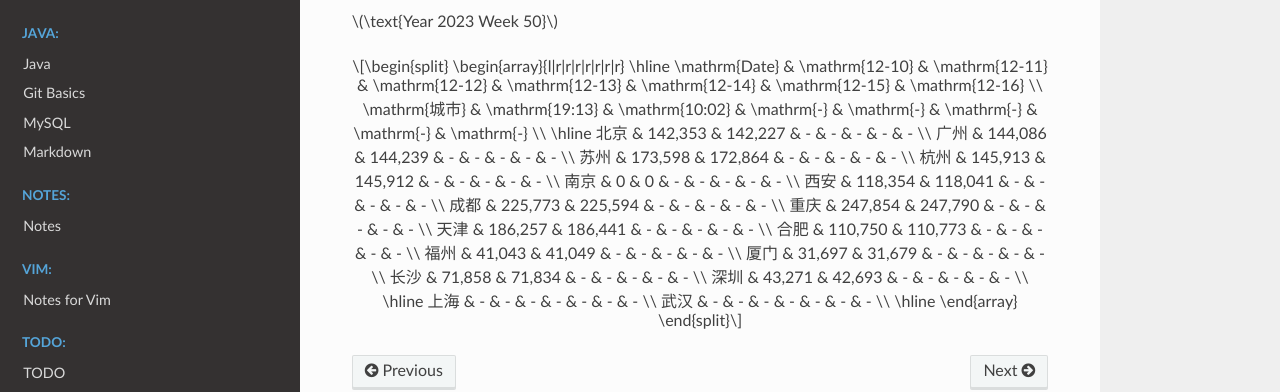
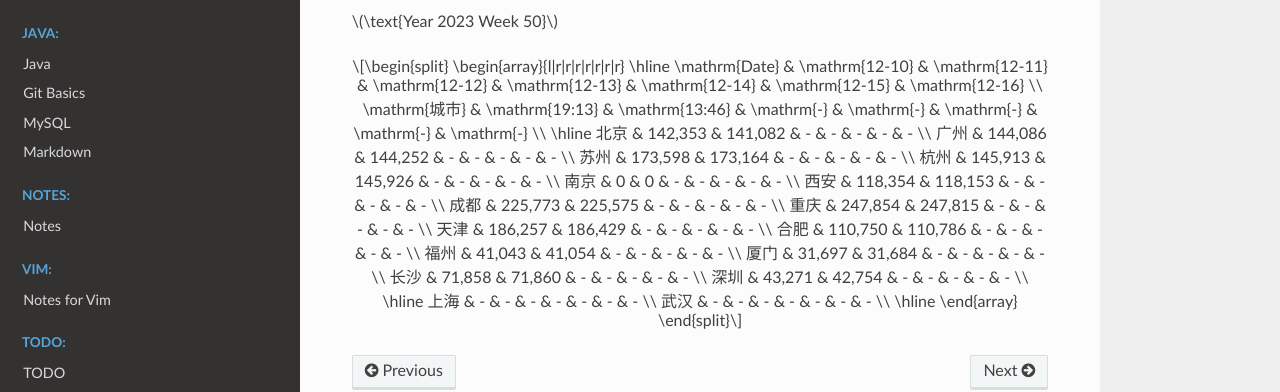
Before and after one commit to Pyrad/pyradnotes, a Sphinx documentation site: the page built from source/RealEstate/resalenumbers2023.md, in a window 1280 px wide and 900 px high, scrolled down 20147 px. Shown: the part 380-772 px from the top of the window. Built offline with Sphinx 7.4.7 and the Read the Docs theme 2.0.0, drawn with Linux system fonts in a browser that asks for light colours; a script that is not in the unit is left out.

Commit message:
Realestate Update resale numbers 2023-12-11 13:46

```diff
--- a/source/RealEstate/resalenumbers2023.md
+++ b/source/RealEstate/resalenumbers2023.md
@@ -1314,22 +1314,22 @@ $$
 \begin{array}{l|r|r|r|r|r|r|r}
 \hline
 \mathrm{Date} & \mathrm{12-10} & \mathrm{12-11} & \mathrm{12-12} & \mathrm{12-13} & \mathrm{12-14} & \mathrm{12-15} & \mathrm{12-16} \\
-\mathrm{城市} & \mathrm{19:13} & \mathrm{10:02} & \mathrm{-} & \mathrm{-} & \mathrm{-} & \mathrm{-} & \mathrm{-} \\
+\mathrm{城市} & \mathrm{19:13} & \mathrm{13:46} & \mathrm{-} & \mathrm{-} & \mathrm{-} & \mathrm{-} & \mathrm{-} \\
 \hline
-北京 & 142,353 & 142,227 & - & - & - & - & - \\
-广州 & 144,086 & 144,239 & - & - & - & - & - \\
-苏州 & 173,598 & 172,864 & - & - & - & - & - \\
-杭州 & 145,913 & 145,912 & - & - & - & - & - \\
+北京 & 142,353 & 141,082 & - & - & - & - & - \\
+广州 & 144,086 & 144,252 & - & - & - & - & - \\
+苏州 & 173,598 & 173,164 & - & - & - & - & - \\
+杭州 & 145,913 & 145,926 & - & - & - & - & - \\
 南京 & 0 & 0 & - & - & - & - & - \\
-西安 & 118,354 & 118,041 & - & - & - & - & - \\
-成都 & 225,773 & 225,594 & - & - & - & - & - \\
-重庆 & 247,854 & 247,790 & - & - & - & - & - \\
-天津 & 186,257 & 186,441 & - & - & - & - & - \\
-合肥 & 110,750 & 110,773 & - & - & - & - & - \\
-福州 & 41,043 & 41,049 & - & - & - & - & - \\
-厦门 & 31,697 & 31,679 & - & - & - & - & - \\
-长沙 & 71,858 & 71,834 & - & - & - & - & - \\
-深圳 & 43,271 & 42,693 & - & - & - & - & - \\
+西安 & 118,354 & 118,153 & - & - & - & - & - \\
+成都 & 225,773 & 225,575 & - & - & - & - & - \\
+重庆 & 247,854 & 247,815 & - & - & - & - & - \\
+天津 & 186,257 & 186,429 & - & - & - & - & - \\
+合肥 & 110,750 & 110,786 & - & - & - & - & - \\
+福州 & 41,043 & 41,054 & - & - & - & - & - \\
+厦门 & 31,697 & 31,684 & - & - & - & - & - \\
+长沙 & 71,858 & 71,860 & - & - & - & - & - \\
+深圳 & 43,271 & 42,754 & - & - & - & - & - \\
 \hline
 上海 & - & - & - & - & - & - & - \\
 武汉 & - & - & - & - & - & - & - \\
```
Also changed, not shown: 1 other file.
